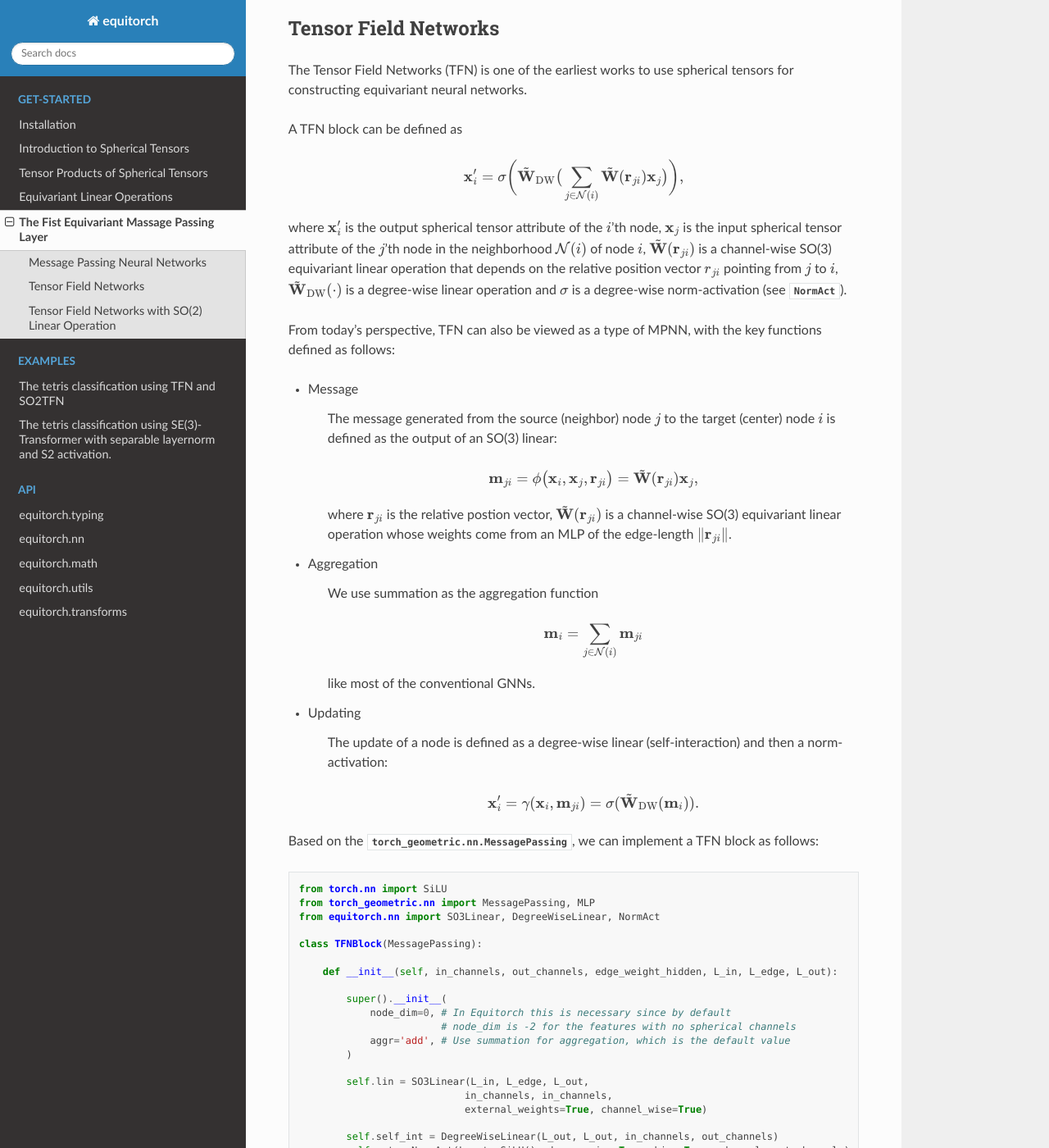
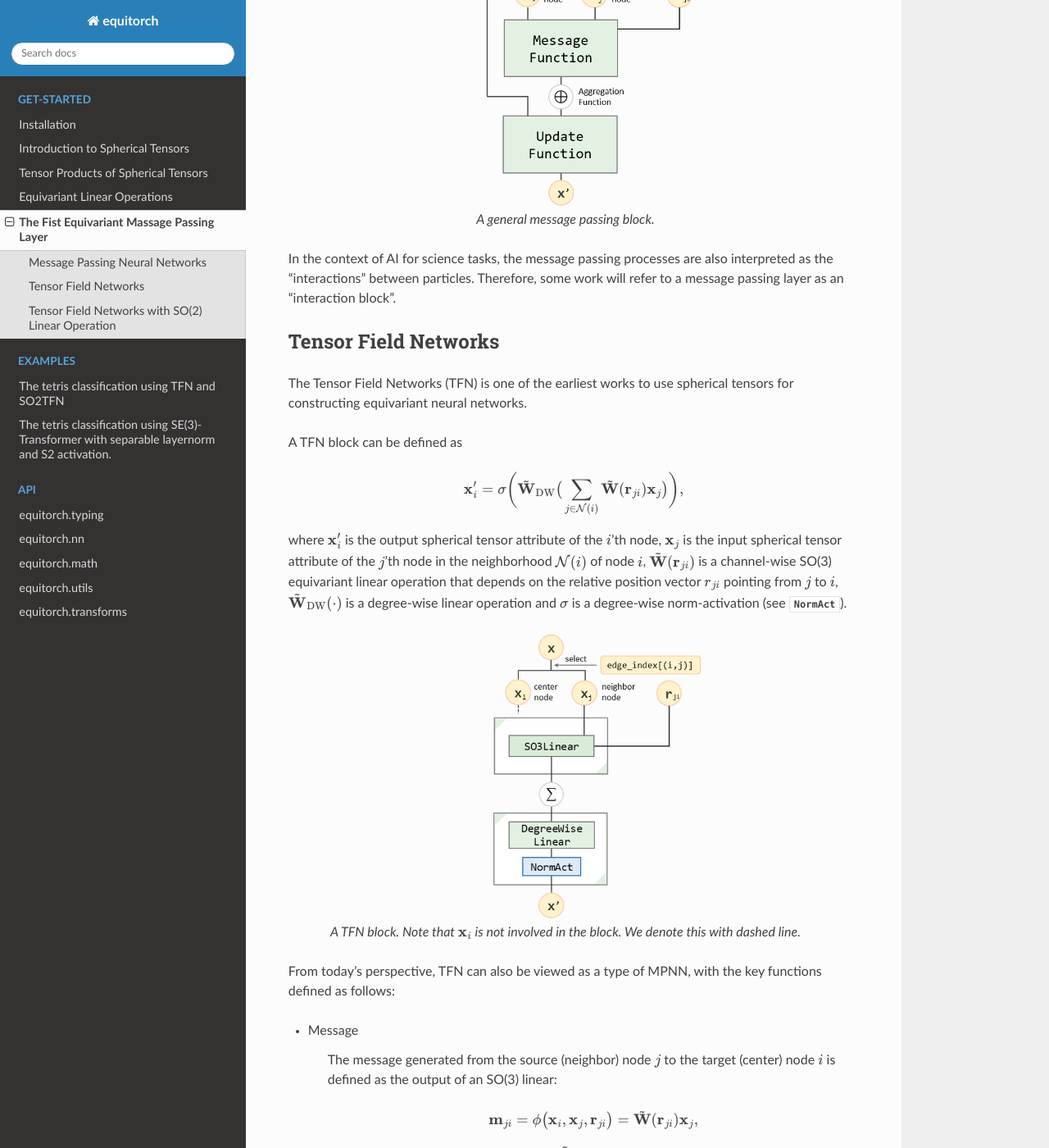
Before and after one commit to Xenadon/EquiTorch, a Sphinx documentation site: the page built from docs/get_started/message_passing.rst, in a window 1280 px wide and 1400 px high, scrolled down 894 px. Shown: the whole window at 82% size. Built offline with Sphinx 7.4.7 and the Read the Docs theme 3.1.0, drawn with Linux system fonts in a browser that asks for light colours.

Commit message:
minor doc fixing

```diff
--- a/docs/get_started/message_passing.rst
+++ b/docs/get_started/message_passing.rst
@@ -17,6 +17,12 @@ where :math:`\phi` is a message function that generate messages from both source
 
 In conventional GNNs, the functions above is typically the scalar functions. However, if we are dealing geometric graphs where the nodes and edges contain geometric and physical information like position :math:`\{\mathbf{r}_i\}` and relative position :math:`\{\mathbf{r}_{j,i}\}`, we should should equivariant functions for all the message, aggregation and updating functions to form an equivariant message passsing neural network.
 
+.. figure:: ./imgs/4_MPNN.png
+    :align: center
+    :scale: 60%
+
+    A general message passing block.
+
 In the context of AI for science tasks, the message passing processes are also interpreted as the "interactions" between particles. Therefore, some work will refer to a message passing layer as an "interaction block".
 
 Tensor Field Networks
@@ -30,6 +36,13 @@ A TFN block can be defined as
     \mathbf{x}'_i = \sigma\bigg(\tilde{\mathbf{W}}_{\text{DW}}\big(\sum_{j\in\mathcal{N}(i)}\tilde{\mathbf{W}}(\mathbf{r}_{ji})\mathbf{x}_j\big)\bigg),
 
 where :math:`\mathbf{x}_i'` is the output spherical tensor attribute of the :math:`i`'th node, :math:`\mathbf{x}_j` is the input spherical tensor attribute of the :math:`j`'th node in the neighborhood :math:`\mathcal{N}(i)` of node :math:`i`, :math:`\tilde{\mathbf{W}}(\mathbf{r}_{ji})` is a channel-wise SO(3) equivariant linear operation that depends on the relative position vector :math:`r_{ji}` pointing from :math:`j` to :math:`i`, :math:`\tilde{\mathbf{W}}_{\text{DW}}(\cdot)` is a degree-wise linear operation and :math:`\sigma` is a degree-wise norm-activation (see :obj:`~equitorch.nn.NormAct`).
+
+.. figure:: ./imgs/4_TFN.png
+    :align: center
+    :scale: 60%
+
+    A TFN block.
+    Note that :math:`\mathbf{x}_i` is not involved in the block. We denote this with dashed line.
 
 From today's perspective, TFN can also be viewed as a type of MPNN, with the key functions defined as follows:
 
```
Also changed, not shown: 1 other file.
